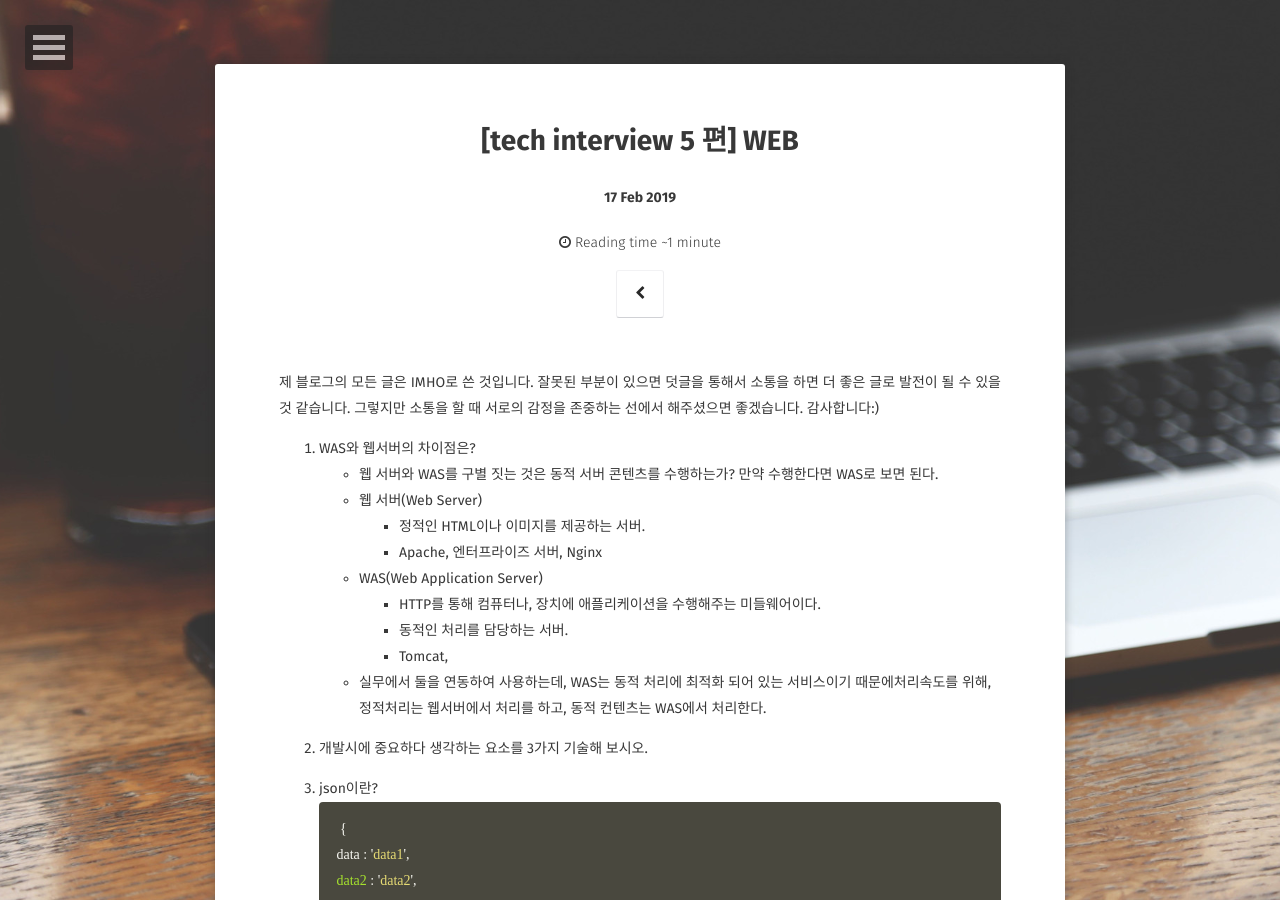
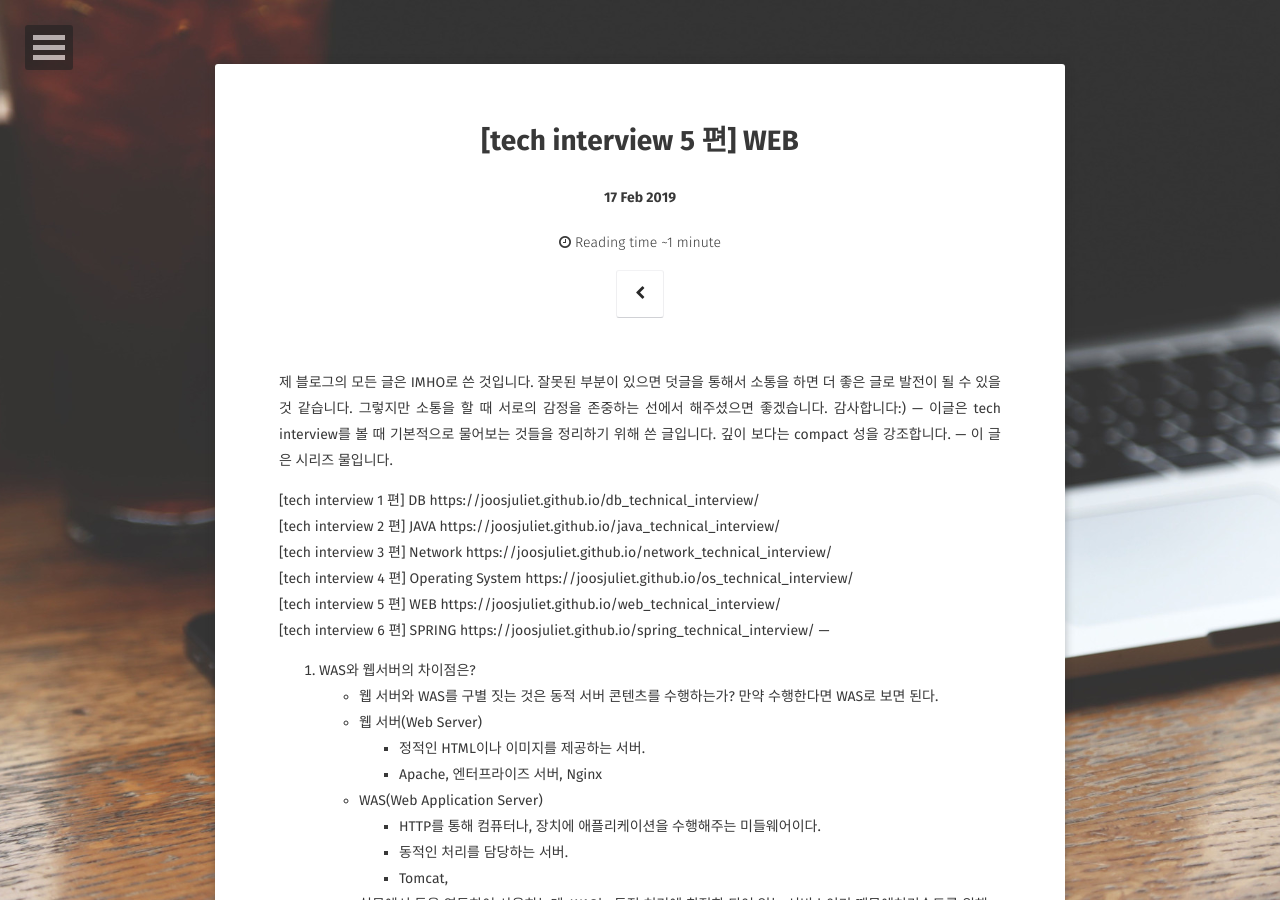
Before and after one commit to JoosJuliet/joosjuliet.github.io, a Jekyll site: the page built from _posts/2019-02-17-web_technical_interview.md, in a window 1280 px wide and 900 px high. Built offline with Jekyll 4.4.1, drawn with Linux system fonts in a browser that asks for light colours; some web fonts are replaced.

Commit message:
technical interview시리즈물로 만들기

```diff
--- a/_posts/2019-02-17-web_technical_interview.md
+++ b/_posts/2019-02-17-web_technical_interview.md
@@ -7,11 +7,25 @@ tags: [ 'interview', 'technology', 'it', 'web' ]
 comments: true
 ---
 
+
 제 블로그의 모든 글은 IMHO로 쓴 것입니다.
 잘못된 부분이 있으면 덧글을 통해서 소통을 하면 더 좋은 글로 발전이 될 수 있을 것 같습니다.
 그렇지만 소통을 할 때 서로의 감정을 존중하는 선에서 해주셨으면 좋겠습니다.
 감사합니다:)
+---
+이글은 tech interview를 볼 때 기본적으로 물어보는 것들을 정리하기 위해 쓴 글입니다.
+깊이 보다는 compact 성을 강조합니다.
+---
+이 글은 시리즈 물입니다.
 
+[tech interview 1 편] DB https://joosjuliet.github.io/db_technical_interview/
+[tech interview 2 편] JAVA https://joosjuliet.github.io/java_technical_interview/
+[tech interview 3 편] Network https://joosjuliet.github.io/network_technical_interview/
+[tech interview 4 편] Operating System
+ https://joosjuliet.github.io/os_technical_interview/
+[tech interview 5 편] WEB https://joosjuliet.github.io/web_technical_interview/
+[tech interview 6 편] SPRING https://joosjuliet.github.io/spring_technical_interview/
+---
 1. WAS와 웹서버의 차이점은?
 - 웹 서버와 WAS를 구별 짓는 것은 동적 서버 콘텐츠를 수행하는가? 만약 수행한다면 WAS로 보면 된다.
 - 웹 서버(Web Server)
```
Also changed, not shown: _posts/2018-10-31-db_technical_interview.md (+12 -1 lines), _posts/2018-11-03-java_technical_interview.md (+31 -0 lines), _posts/2018-11-27-network_technical_interview.md (+13 -0 lines), _posts/2018-11-27-os_technical_interview.md (+13 -0 lines), _posts/2019-03-30-spring_technical_interview.md (+12 -0 lines).
